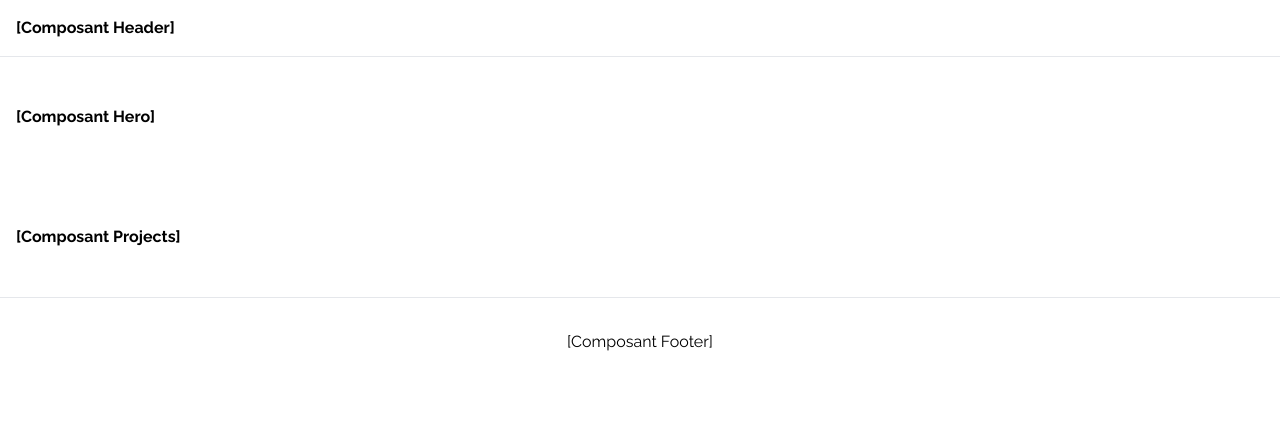
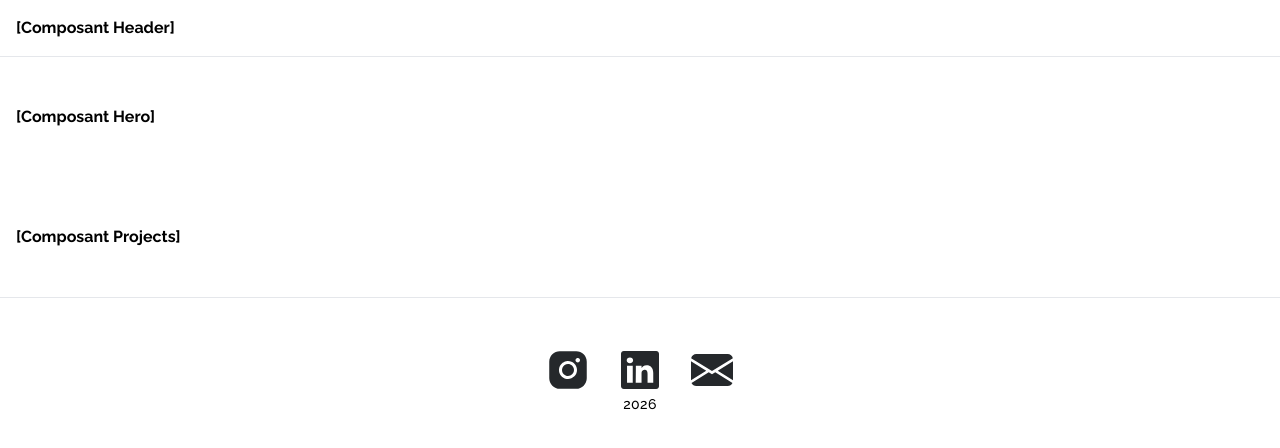
Before and after one commit to trpetit/tp_portfolio_web, a React (Vite) app in the folder portfolio-projet-final/: page / in a window 1280 px wide. Shown: the top 448 px of the page. Built offline with nearby package versions, Linux system fonts and the light colour scheme.

Commit message:
Ajout footer

```diff
--- a/portfolio-projet-final/src/components/Footer.jsx
+++ b/portfolio-projet-final/src/components/Footer.jsx
@@ -1,10 +1,19 @@
-function Footer() {
+import footerIcons from '../assets/footer_icons.svg';
+
+function Footer({name}) {
   return (
     <footer className="bg-white py-8 border-t border-brand-muted/20">
       <div className="container mx-auto px-4 text-center">
         {}
-        <p className="text-brand-gray">[Composant Footer]</p>
-      </div>
+        <img
+          src={footerIcons}
+          alt="Icônes de réseaux sociaux"
+          className="mx-auto mt-4"
+        />
+        <p className="text-brand-gray text-sm font-medium tracking-wide">
+          {name}  2026
+          </p>
+        </div>
     </footer>
   );
 }
```
Also changed, not shown: portfolio-projet-final/src/assets/footer_icons.svg (added).
